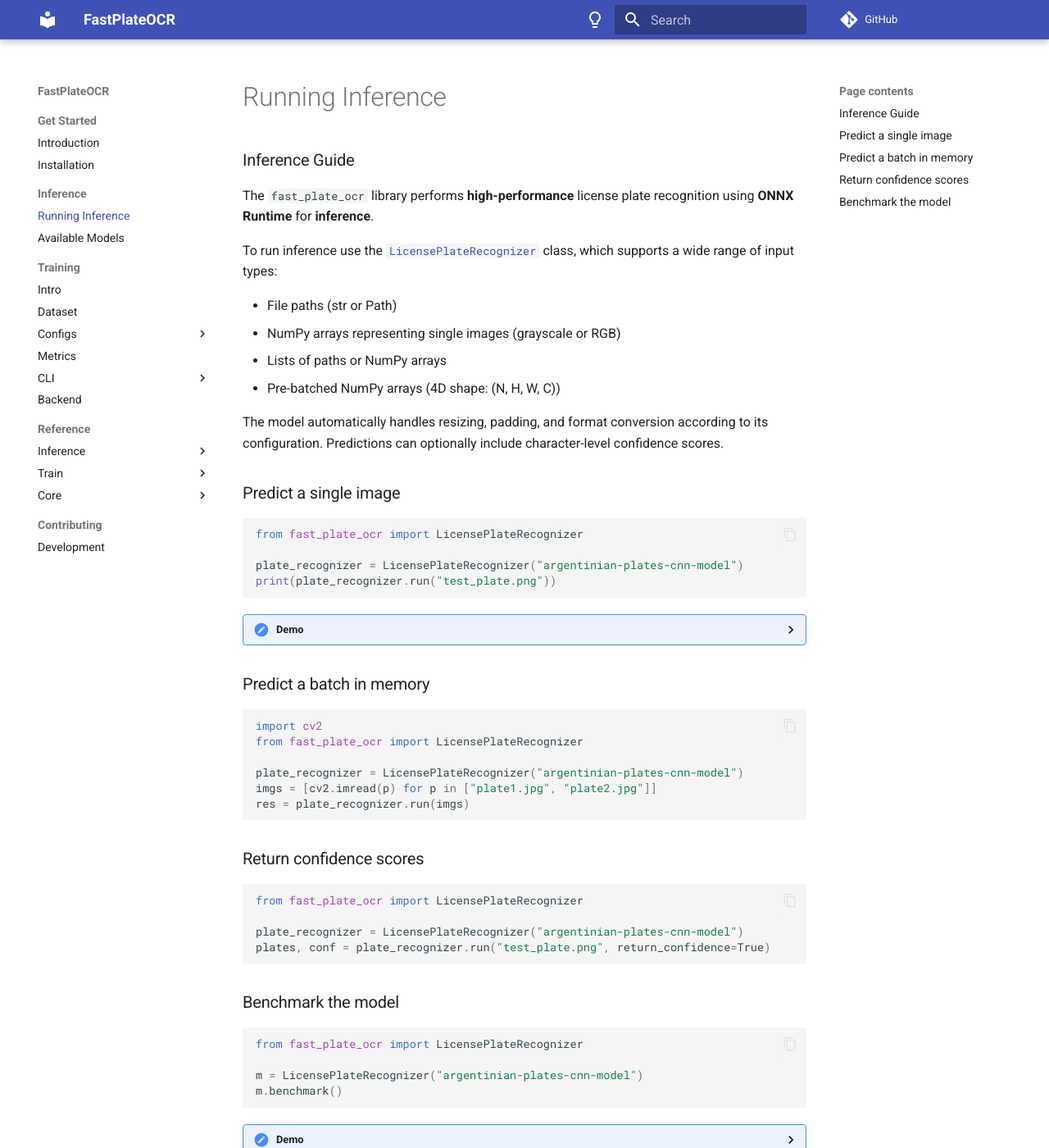
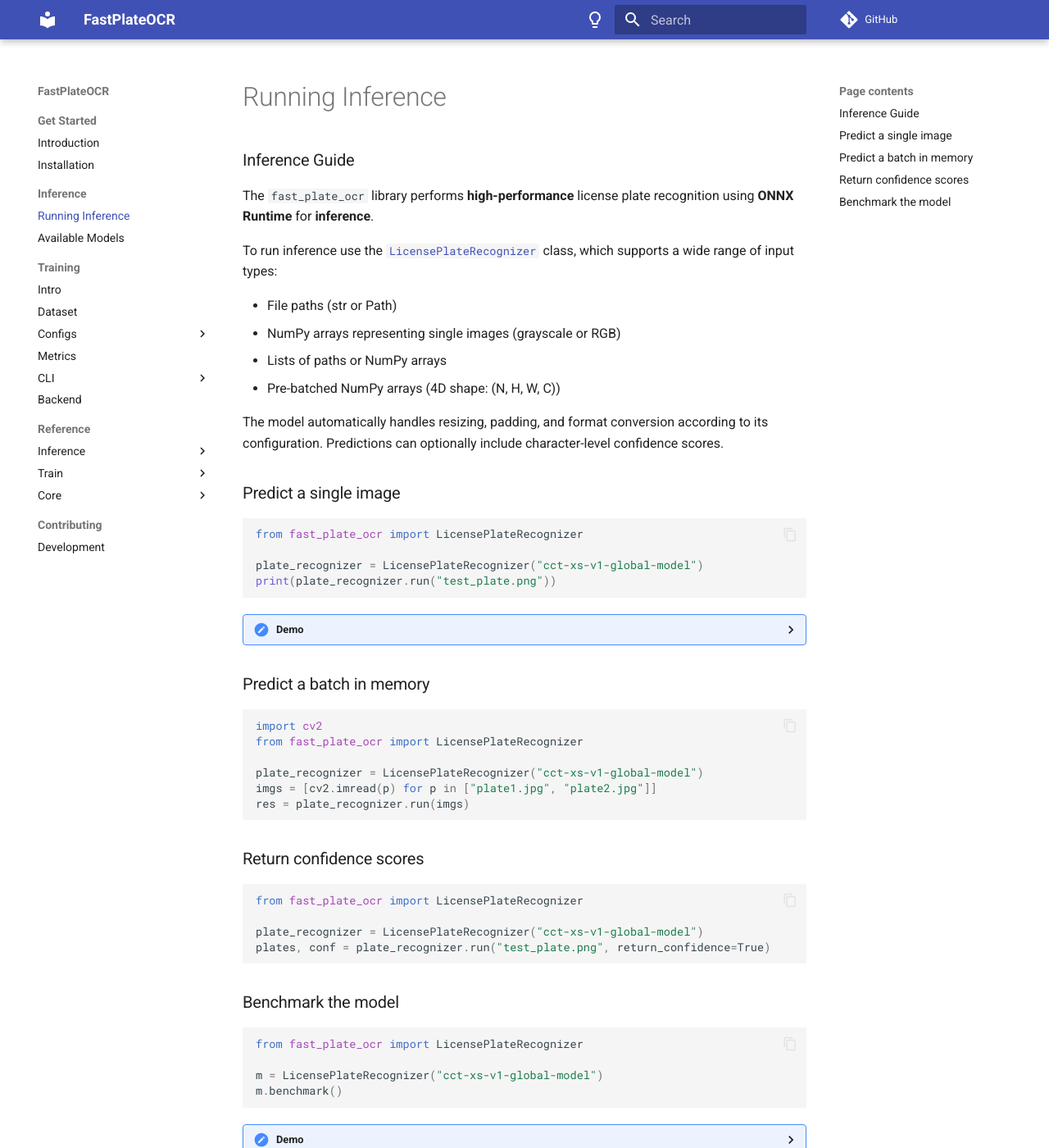
Before and after one commit to ankandrew/fast-plate-ocr, an MkDocs documentation site: the page built from docs/inference/running_inference.md, in a window 1280 px wide and 1400 px high. Shown: the whole window at 82% size. Built offline with MkDocs 1.6.1 and Material for MkDocs 9.7.7, drawn with Linux system fonts in a browser that asks for light colours; comment, search, counter and statistics services are not loaded; the version menu is left out.

Commit message:
Add new CCT global models trained with much more data

````diff
--- a/docs/inference/running_inference.md
+++ b/docs/inference/running_inference.md
@@ -20,7 +20,7 @@
 ```python
 from fast_plate_ocr import LicensePlateRecognizer
 
-plate_recognizer = LicensePlateRecognizer("argentinian-plates-cnn-model")
+plate_recognizer = LicensePlateRecognizer("cct-xs-v1-global-model")
 print(plate_recognizer.run("test_plate.png"))
 ```
 
@@ -39,7 +39,7 @@
 import cv2
 from fast_plate_ocr import LicensePlateRecognizer
 
-plate_recognizer = LicensePlateRecognizer("argentinian-plates-cnn-model")
+plate_recognizer = LicensePlateRecognizer("cct-xs-v1-global-model")
 imgs = [cv2.imread(p) for p in ["plate1.jpg", "plate2.jpg"]]
 res = plate_recognizer.run(imgs)
 ```
@@ -49,7 +49,7 @@
 ```python
 from fast_plate_ocr import LicensePlateRecognizer
 
-plate_recognizer = LicensePlateRecognizer("argentinian-plates-cnn-model")
+plate_recognizer = LicensePlateRecognizer("cct-xs-v1-global-model")
 plates, conf = plate_recognizer.run("test_plate.png", return_confidence=True)
 ```
 
@@ -58,7 +58,7 @@
 ```python
 from fast_plate_ocr import LicensePlateRecognizer
 
-m = LicensePlateRecognizer("argentinian-plates-cnn-model")
+m = LicensePlateRecognizer("cct-xs-v1-global-model")
 m.benchmark()
 ```
 
````
Also changed, not shown: README.md (+3 -3 lines), docs/index.md (+1 -1 lines), docs/reference/train/model.md (+0 -1 lines), docs/training/config/model_config.md (+1 -1 lines), 2 other files.
